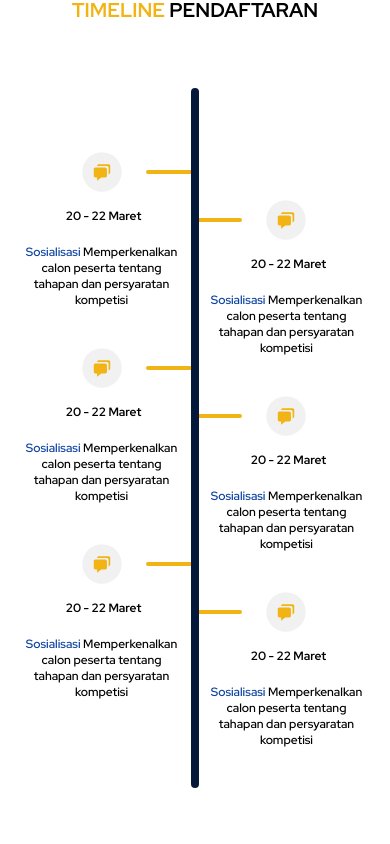
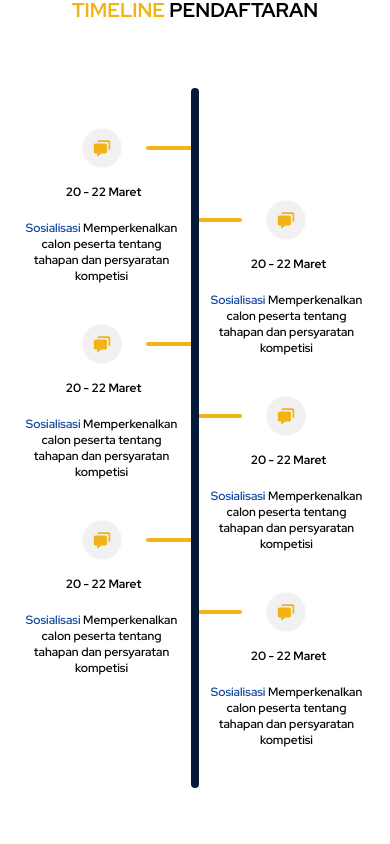
Before and after one commit to KevinNaserwan/Bujang-Gadis-CMS, a Next.js app: page / in a window 390 px wide. Shown: the part 2120-2964 px from the top of the page. Built offline with nearby package versions, Linux system fonts and the light colour scheme.

Commit message:
Fix: adjust ui page

```diff
--- a/src/components/timeline.tsx
+++ b/src/components/timeline.tsx
@@ -10,7 +10,7 @@ export default function Timeline() {
         PENDAFTARAN
       </h1>
       <div className=" lg:mt-32 mt-16 lg:block flex">
-        <div className=" lg:flex justify-around lg:w-full w-6/12 relative -right-2 top-16 lg:top-0 lg:right-7">
+        <div className=" lg:flex justify-around lg:w-full w-6/12 relative -right-2 top-10 lg:top-0 lg:right-7">
           <div className=" lg:w-[20%] w-[100%] flex flex-wrap justify-center lg:gap-4 gap-1">
             <div className=" flex flex-wrap lg:w-[40%] w-[60%] justify-center">
               <div className=" relative left-9 lg:left-0 flex items-center gap-6">
```
